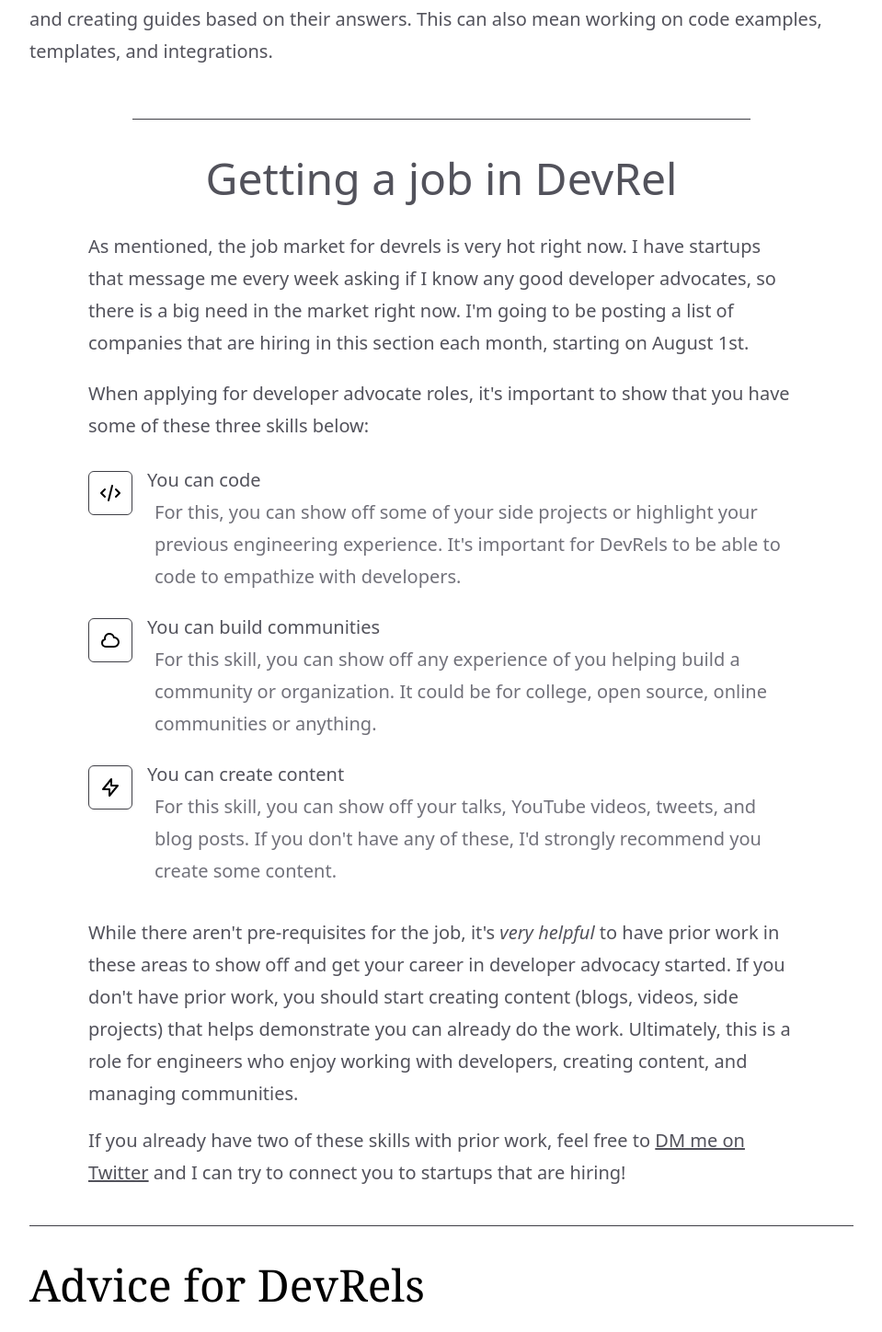
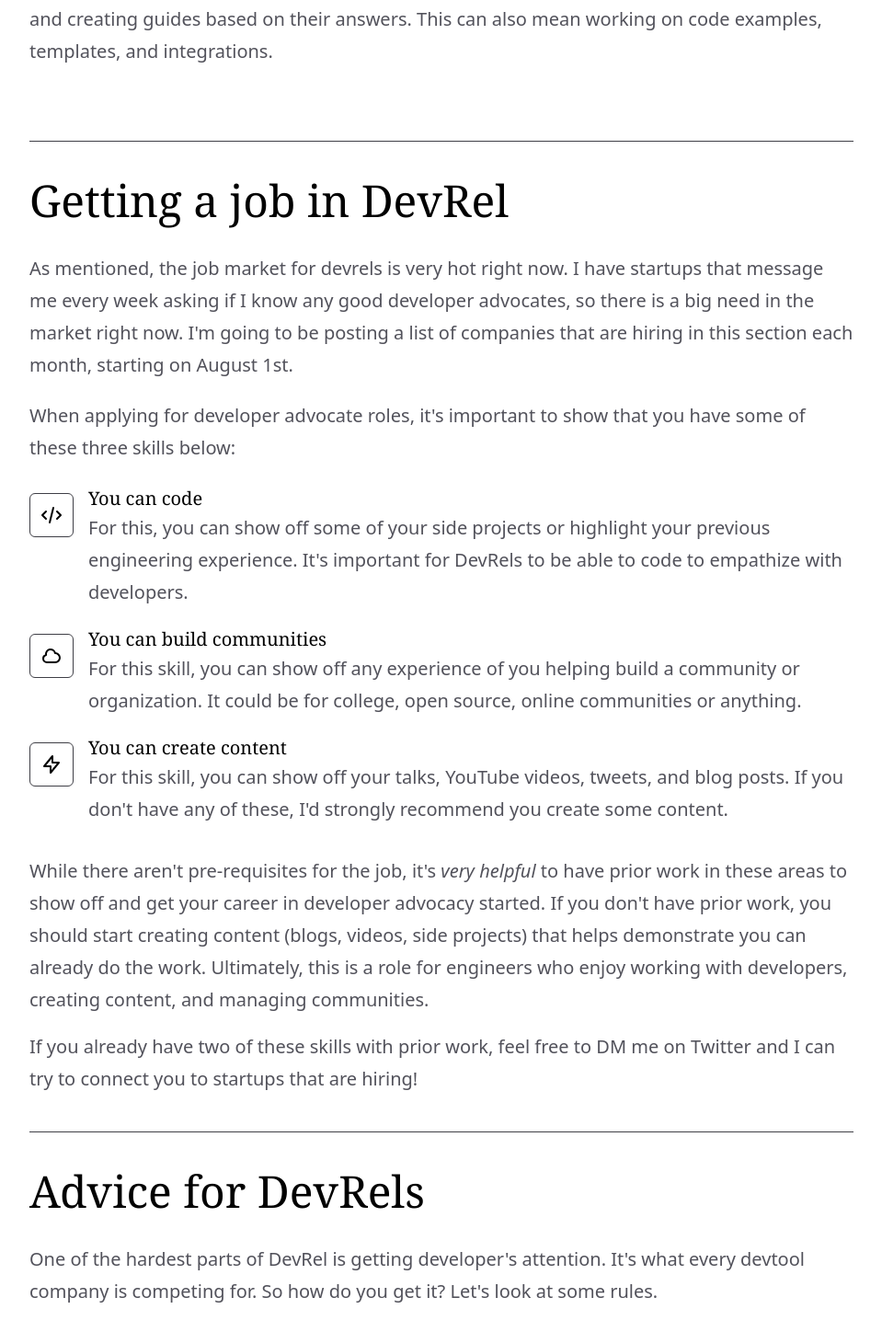
Before and after one commit to Nutlope/whatisdevrel, a Next.js app: page / in a window 1280 px wide. Shown: the part 1865-3313 px from the top of the page at 92% size, without its empty margins (160-1119 px from the left). Built offline with nearby package versions, Linux system fonts and the light colour scheme.

Commit message:
Jobs Refinements

```diff
--- a/components/Jobs.js
+++ b/components/Jobs.js
@@ -28,12 +28,11 @@ export default function Jobs() {
   ];
 
   return (
-    <div className="mx-auto mt-10 max-w-3xl">
-      <div className="mx-auto mt-14 max-w-2xl border-t border-gray-700 pt-6"></div>
-      <h1 className="mt-4 mb-8 w-full text-center text-3xl dark:text-white md:text-5xl">
+    <section className="container border-t border-gray-700 pt-6">
+      <h1 className="title mt-4 mb-8 text-3xl md:text-5xl">
         Getting a job in DevRel
       </h1>
-      <p className="dark:text-[#bfbfbf]">
+      <p>
         As mentioned, the job market for devrels is very hot right now. I have
         startups that message me every week asking if I know any good developer
         advocates, so there is a big need in the market right now. I'm going to
@@ -51,7 +50,7 @@ export default function Jobs() {
         </a>
       </div> */}
       <div className="mt-5 mb-8">
-        <p className="mb-6 dark:text-[#bfbfbf] ">
+        <p className="mb-6">
           When applying for developer advocate roles, it's important to show
           that you have some of these three skills below:
         </p>
@@ -60,21 +59,16 @@ export default function Jobs() {
             <div key={skill.name} className="relative mb-5">
               <dt>
                 <div className="absolute mt-2 flex h-12 w-12 items-center justify-center rounded-md border border-gray-700 text-white">
-                  <skill.icon
-                    className="h-6 w-6 text-black dark:text-white"
-                    aria-hidden="true"
-                  />
+                  <skill.icon className="title h-6 w-6" aria-hidden="true" />
                 </div>
-                <p className="ml-16 font-medium dark:text-[#bfbfbf]">
-                  {skill.name}
-                </p>
+                <p className="title ml-16 text-xl">{skill.name}</p>
               </dt>
-              <dd className="ml-16 pl-2 text-gray-500">{skill.description}</dd>
+              <dd className="ml-16">{skill.description}</dd>
             </div>
           ))}
         </dl>
       </div>
-      <p className="dark:text-[#bfbfbf]">
+      <p>
         While there aren't pre-requisites for the job, it's{" "}
         <span className="italic">very helpful</span> to have prior work in these
         areas to show off and get your career in developer advocacy started. If
@@ -83,13 +77,13 @@ export default function Jobs() {
         work. Ultimately, this is a role for engineers who enjoy working with
         developers, creating content, and managing communities.
       </p>
-      <p className="mt-4 mb-8 dark:text-[#bfbfbf]">
+      <p className="mt-4 mb-8">
         If you already have two of these skills with prior work, feel free to{" "}
-        <a href="https://twitter.com/nutlope" className="font-medium underline">
+        <a href="https://twitter.com/nutlope" className="link font-medium">
           DM me on Twitter
         </a>{" "}
         and I can try to connect you to startups that are hiring!
       </p>
-    </div>
+    </section>
   );
 }
```
